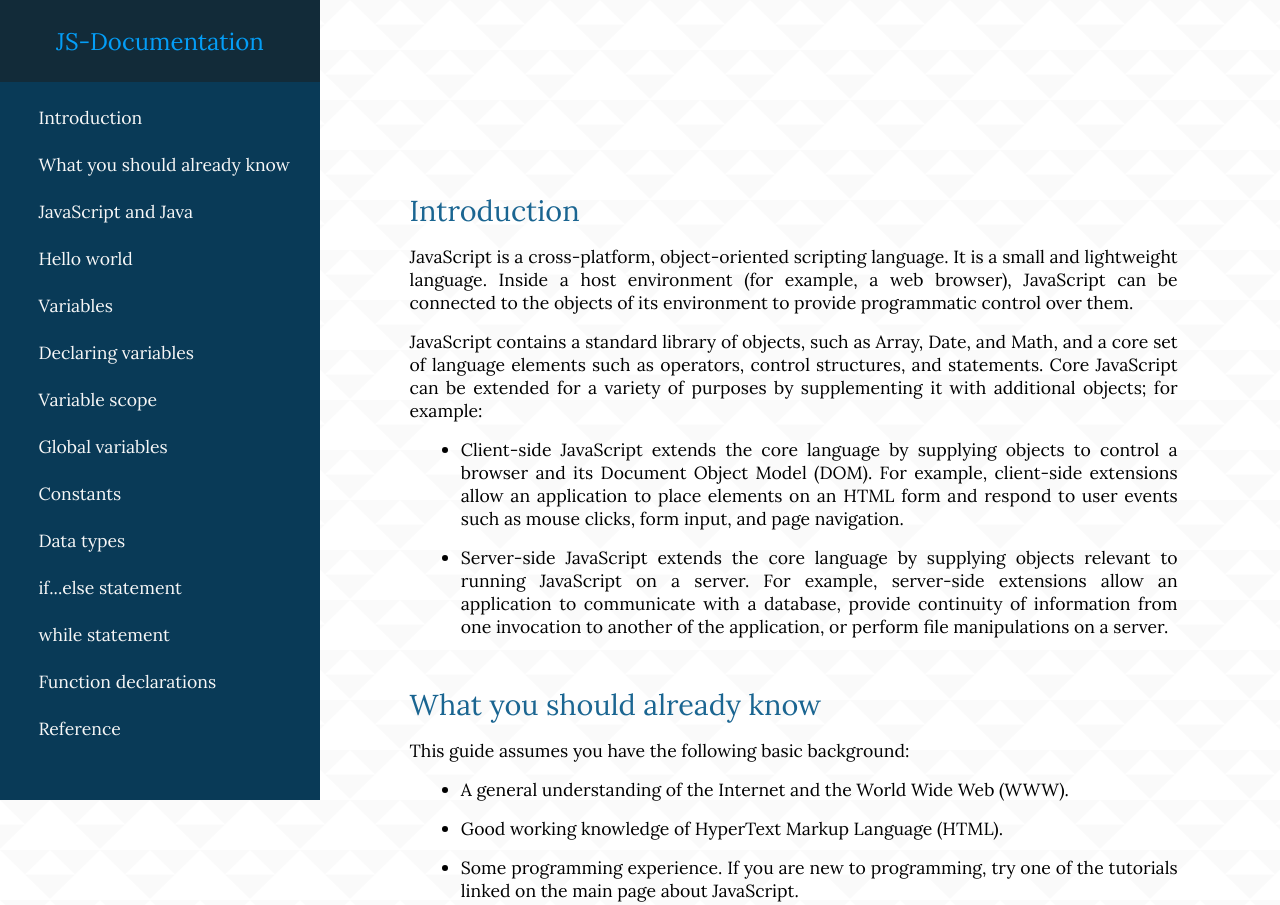
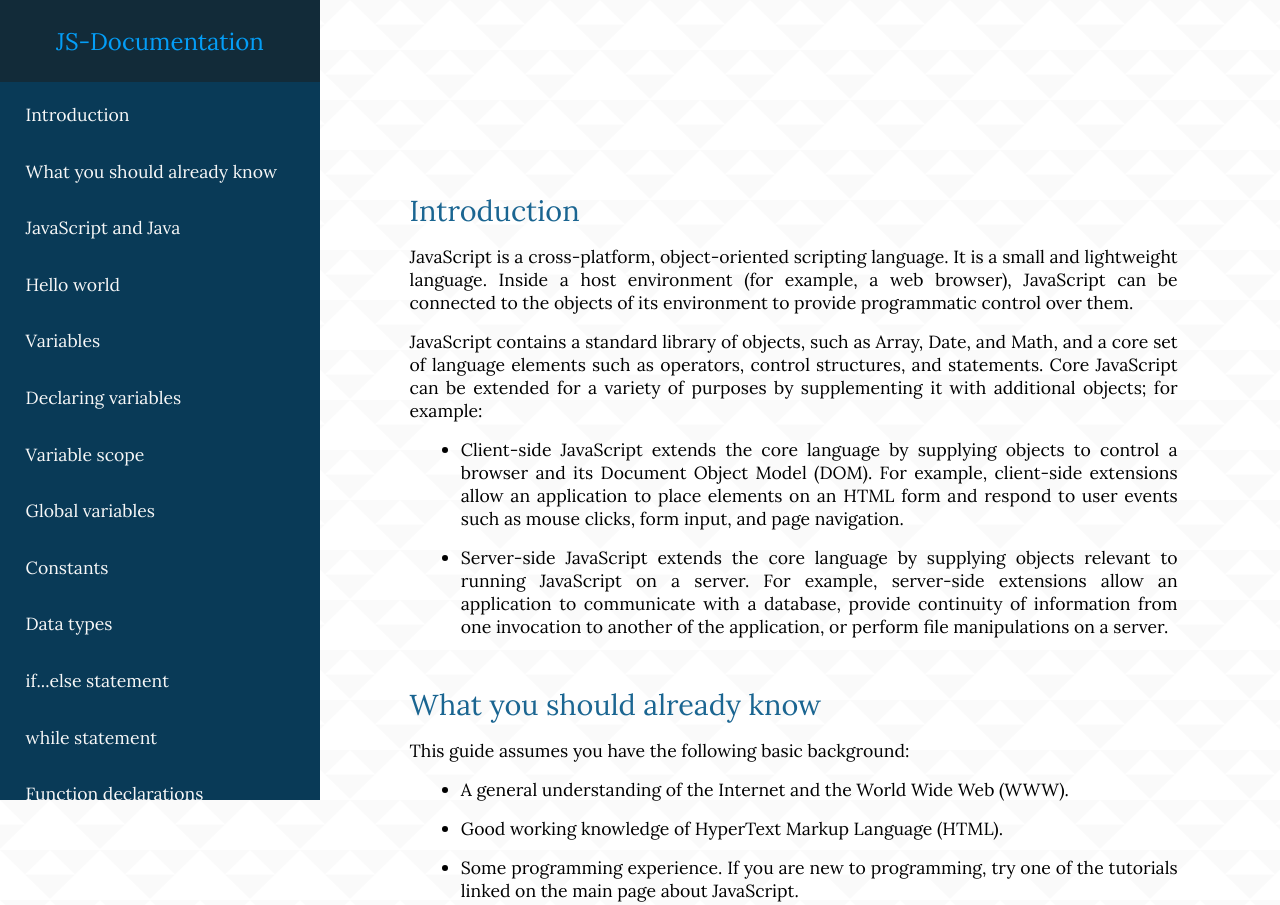
Before and after one commit to anandhakrishnanm/js-documentation-page, a plain HTML site: page index.html in a window 1280 px wide. Shown: the top 905 px of the page. Drawn offline with Linux system fonts and the light colour scheme.

Commit message:
design change

```diff
--- a/style.css
+++ b/style.css
@@ -14,6 +14,7 @@
     --white: rgb(247, 247, 247);
     --black: rgb(29, 28, 28,0.5);
     --shade: rgb(114, 112, 112,0.2);
+    --hoverBlue: rgb(12, 83, 141);
 }
 body {
     font-family: 'Lora', serif;
@@ -39,20 +40,20 @@ body {
     color: var(--white);
     text-decoration: none;
     font-size: 1.1rem;
-    padding: 1vw;
+    margin-left: 1vw;
 }
-#navbar li a:hover {
-    background-color: var(--black);
+#navbar li:hover {
+    background-color: var(--hoverBlue);
     border-radius: 5px;
 }
 #favicon{
     display: none;
 }
 #navbar li{
-    margin-top: 3vh;
+    margin-top: 1vh;
     width: 100%;
-    margin-left: 2vw;
     list-style: none;
+    padding: 1vw;
 }
 #navbar ul{
     width: 100%;
```
